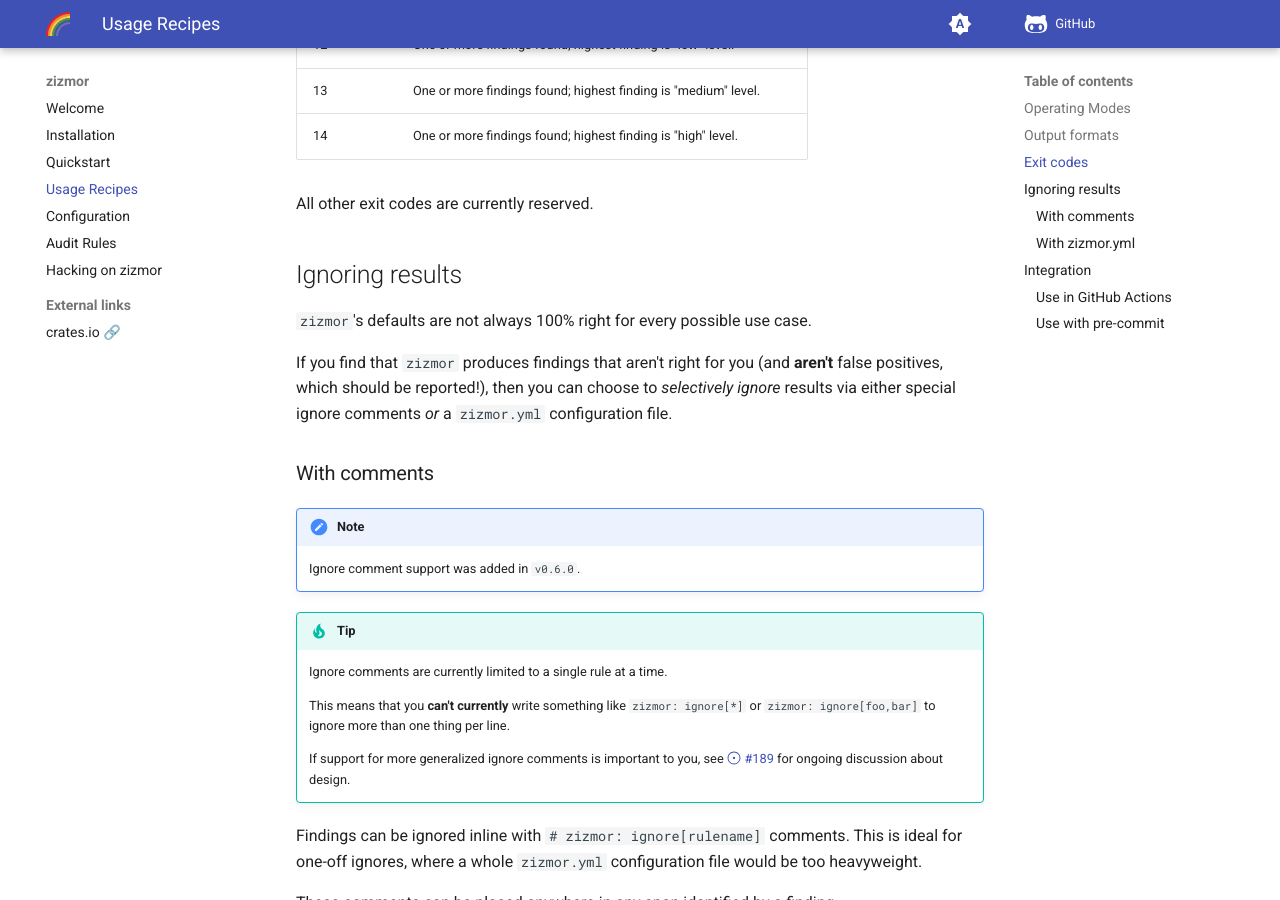
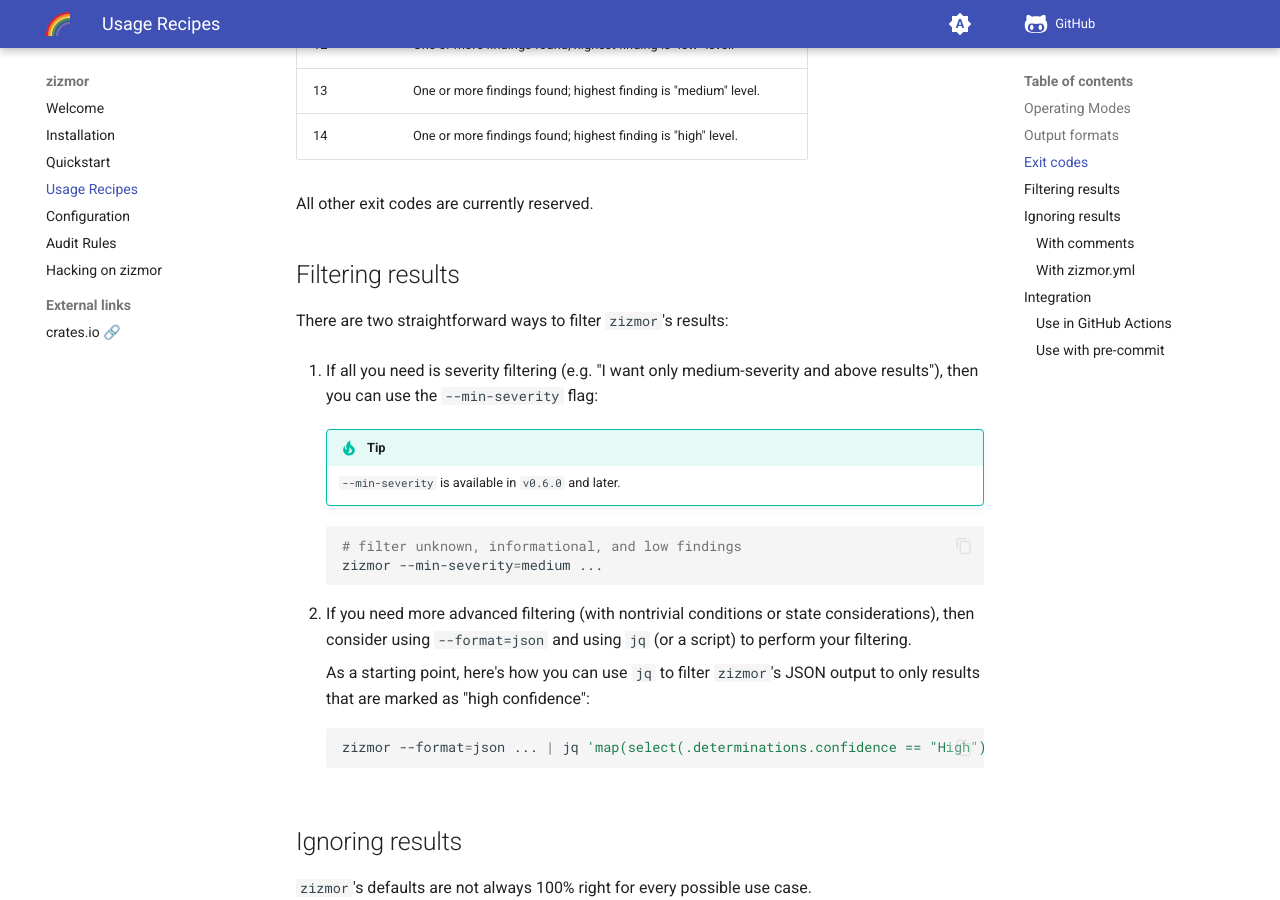
Before and after one commit to zizmorcore/zizmor, an MkDocs documentation site: the page built from docs/usage.md, in a window 1280 px wide and 900 px high, scrolled down 1501 px. Built offline with MkDocs 1.6.1 and Material for MkDocs 9.7.7, drawn with Linux system fonts in a browser that asks for light colours; comment, search, counter and statistics services are not loaded.

Commit message:
docs: document `--min-severity`

````diff
--- a/docs/usage.md
+++ b/docs/usage.md
@@ -64,6 +64,33 @@
 | 14   | One or more findings found; highest finding is "high" level. |
 
 All other exit codes are currently reserved.
+
+## Filtering results
+
+There are two straightforward ways to filter `zizmor`'s results:
+
+1. If all you need is severity filtering (e.g. "I want only medium-severity
+   and above results"), then you can use the `--min-severity` flag:
+
+    !!! tip
+
+        `--min-severity` is available in `v0.6.0` and later.
+
+     ```bash
+     # filter unknown, informational, and low findings
+     zizmor --min-severity=medium ...
+     ```
+
+2. If you need more advanced filtering (with nontrivial conditions or
+   state considerations), then consider using `--format=json` and using
+   `jq` (or a script) to perform your filtering.
+
+     As a starting point, here's how you can use `jq` to filter `zizmor`'s
+     JSON output to only results that are marked as "high confidence":
+
+     ```bash
+     zizmor --format=json ... | jq 'map(select(.determinations.confidence == "High"))'
+     ```
 
 ## Ignoring results
 
````
